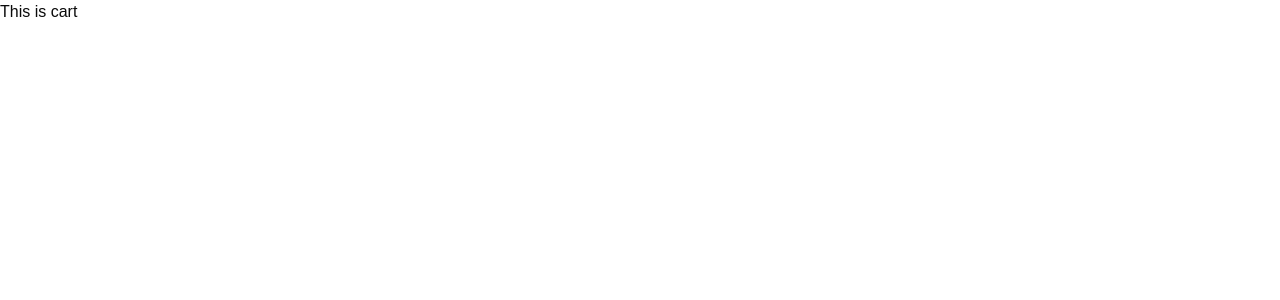
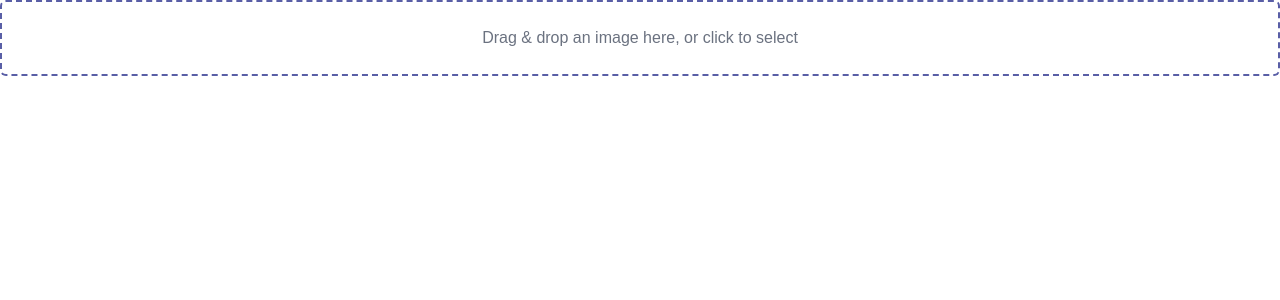
Before and after one commit to PramisGrg/Sajilokart-frontend, a Next.js app: page /cart in a window 1280 px wide. Shown: the top 300 px of the page. Built offline with nearby package versions, Linux system fonts and the light colour scheme; no server answers.

Commit message:
feat: Dropzone

```diff
--- a/app/auth/register/page.tsx
+++ b/app/auth/register/page.tsx
@@ -1,13 +1,5 @@
 "use client";
-import Image from "next/image";
-import React from "react";
-import loginImage from "@/public/cloud.jpeg";
-import { Input } from "@/components/ui/input";
-import Link from "next/link";
 import { Button } from "@/components/ui/button";
-import { useForm } from "react-hook-form";
-import { zodResolver } from "@hookform/resolvers/zod";
-import { registerSchema, TRegisterSchema } from "@/schemas/auth.schema";
 import {
   Form,
   FormControl,
@@ -16,7 +8,14 @@ import {
   FormLabel,
   FormMessage,
 } from "@/components/ui/form";
+import { Input } from "@/components/ui/input";
 import { RadioGroup, RadioGroupItem } from "@/components/ui/radio-group";
+import loginImage from "@/public/cloud.jpeg";
+import { registerSchema, TRegisterSchema } from "@/schemas/auth.schema";
+import { zodResolver } from "@hookform/resolvers/zod";
+import Image from "next/image";
+import Link from "next/link";
+import { useForm } from "react-hook-form";
 
 const Register = () => {
   const form = useForm<TRegisterSchema>({
@@ -144,6 +143,7 @@ const Register = () => {
               render={({ field }) => (
                 <FormItem className="space-y-3">
                   <FormLabel className="font-bold">Select a role</FormLabel>
+                  <span className="ml-2 text-red-400">*</span>
                   <FormControl>
                     <RadioGroup
                       onValueChange={field.onChange}
--- a/app/cart/page.tsx
+++ b/app/cart/page.tsx
@@ -1,28 +1,59 @@
 "use client";
-import { axiosInstance } from "@/services/axios";
-import React, { useEffect, useState } from "react";
+import Image from "next/image";
+import { useState } from "react";
+import { useDropzone } from "react-dropzone";
+import { Button } from "@/components/ui/button";
 
 const Cart = () => {
-  const [data, setData] = useState(null);
+  const [preview, setPreview] = useState<string | null>(null);
 
-  useEffect(() => {
-    const fetchData = async () => {
-      try {
-        const response = await axiosInstance.get("/product");
-        console.log(response, "This is response");
-        setData(response.data);
-      } catch (error) {
-        console.error(error);
-      }
-    };
+  const onDrop = (acceptedFiles: File[]) => {
+    const file = acceptedFiles[0];
+    if (file) {
+      console.log(file, "This is file");
+      setPreview(URL.createObjectURL(file));
+    }
+  };
 
-    fetchData();
-  }, []); // Empty dependency array ensures it
-  console.log(data, "This is data");
+  console.log(preview, "This is Preview");
+
+  const { getInputProps, getRootProps } = useDropzone({
+    onDrop,
+    multiple: false,
+    accept: { "image/*": [] },
+  });
 
   return (
-    <div>
-      <h1>This is cart</h1>
+    <div className="space-y-4">
+      {!preview ? (
+        <div
+          {...getRootProps()}
+          className="border-dashed border-2 p-6 text-center cursor-pointer rounded-md hover:bg-gray-50 transition-colors"
+        >
+          <input {...getInputProps()} />
+          <p className="text-gray-500">
+            Drag & drop an image here, or click to select
+          </p>
+        </div>
+      ) : (
+        <div className="space-y-4">
+          <div className="relative w-48 h-48">
+            <Image
+              src={preview}
+              fill
+              alt="Preview"
+              className="object-cover rounded-md"
+            />
+          </div>
+          <Button
+            onClick={() => setPreview(null)}
+            variant="destructive"
+            className="w-full"
+          >
+            Delete Image
+          </Button>
+        </div>
+      )}
     </div>
   );
 };
--- a/package.json
+++ b/package.json
@@ -24,6 +24,7 @@
     "next-themes": "^0.4.4",
     "react": "^19.0.0",
     "react-dom": "^19.0.0",
+    "react-dropzone": "^14.3.5",
     "react-hook-form": "^7.54.2",
     "react-icons": "^5.4.0",
     "sonner": "^1.7.4",
```
Also changed, not shown: schemas/auth.schema.ts (+10 -0 lines), 1 other file (tests, documents, lock files or other folders).
